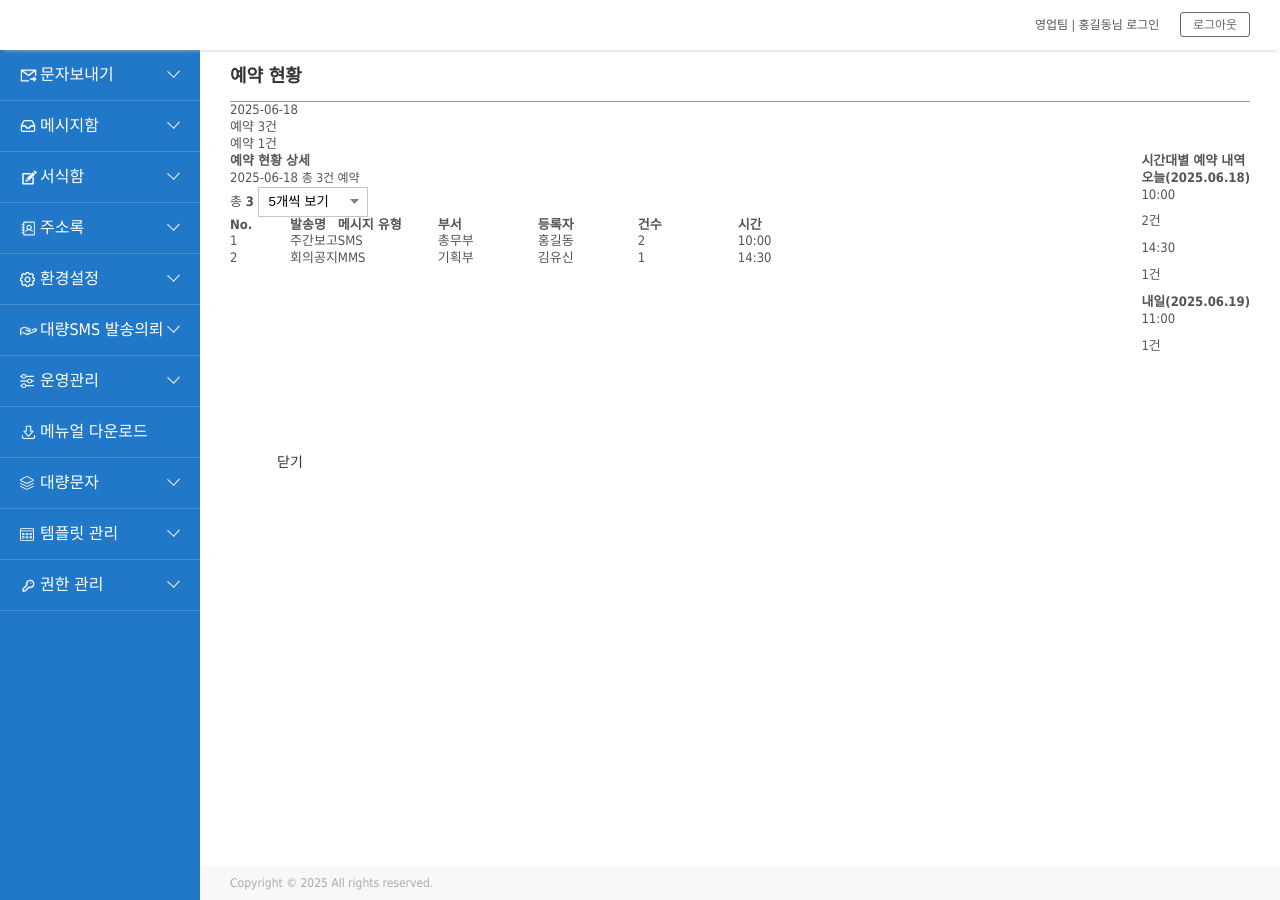
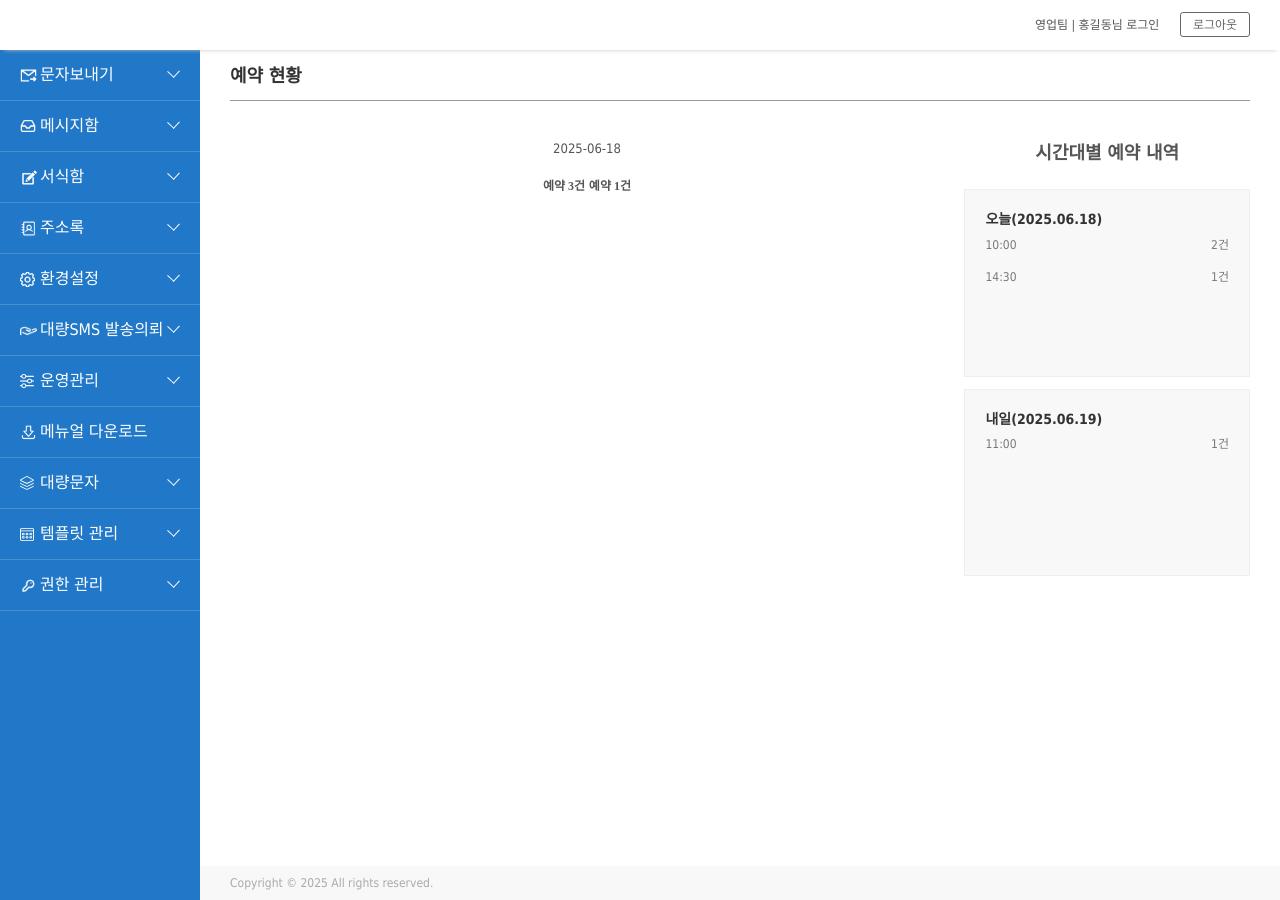
Before and after one commit to jkarvis91/umspages, a Jekyll site: the page built from pages/reservationStatus-list.html, in a window 1280 px wide. Built offline with Jekyll 4.4.1, drawn with Linux system fonts in a browser that asks for light colours; some web fonts are replaced; part of the change alters nothing that is shown.

```diff
--- a/pages/reservationStatus-list.html
+++ b/pages/reservationStatus-list.html
@@ -1,7 +1,7 @@
 ---
 layout: layout
 ---
-
+{% include style_v2.html %}
 <!-- begin page-header -->
 <div class="page-header">
     예약 현황
```
